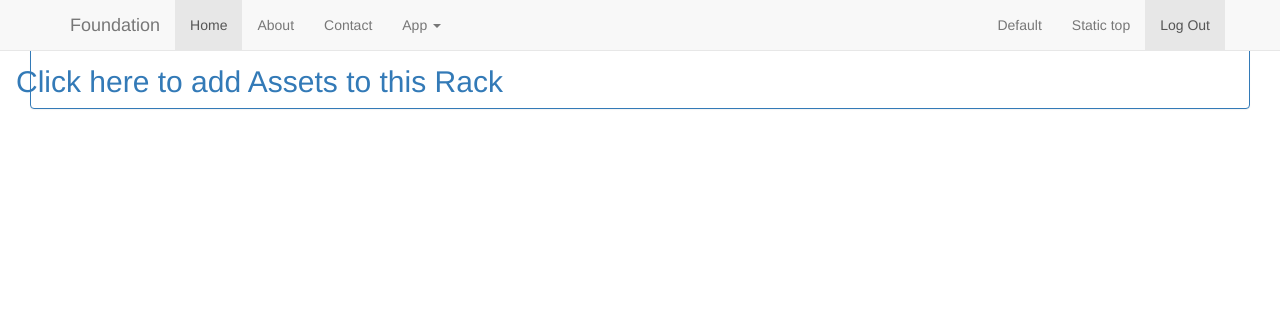
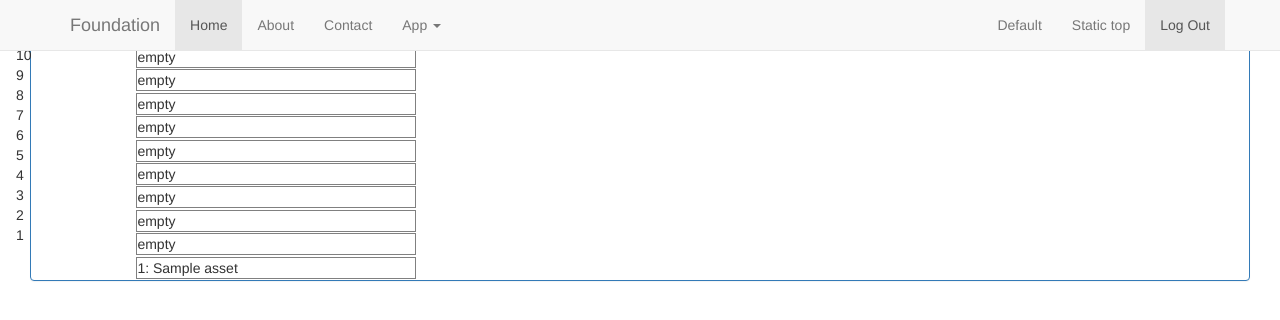
Before and after one commit to Jaredn/datacenter, a Django app: page /racklayout/rack/1 in a window 1280 px wide. Shown: the top 320 px of the page. Run offline with Django 3.2, Linux system fonts and the light colour scheme; tables that the repository leaves empty hold one stand-in row (values such as "Sample post"); some libraries are stand-ins or nearby versions.

Commit message:
updated rack view and template

```diff
--- a/racklayout/templates/racklayout/rack.html
+++ b/racklayout/templates/racklayout/rack.html
@@ -18,18 +18,22 @@
         <div class='row'>
             {% if assets %}
                 <div class="col-md-1">
-                {% for i in height %}
+                {% for i in totalunits %}
                  <div class="row">
-                    <H3>{{ i }}</H3>
+                    {{ i }}
                 </div>
                 {% endfor %}
                 </div>
-                <div class="col-md-6">
-                {% for asset in assets %}
-                <div class="row">
-                    {{ asset.label }}
-                </div>
-                {%  endfor %}
+                <div class="col-md-3">
+                {% for i in totalunits %}
+                    {% for asset in assets %}
+                        {% if asset.units.last.location == i %}
+                            <div class="row" style="adding: 0.1em; margin: 0.1em; border: 1px solid grey">{{ asset.get_asset_type_display }}: {{ asset }}</div>
+                        {% else %}
+                            <div class="row" style="adding: 0.1em; margin: 0.1em; border: 1px solid grey">empty</div>
+                        {% endif %}
+                    {% endfor %}
+                {% endfor %}
                 </div>
             {% else %}
             <H2><a href="#">Click here to add Assets to this Rack</a> </H2>
--- a/racklayout/views.py
+++ b/racklayout/views.py
@@ -54,8 +54,9 @@ class RackView(DetailView):
         # call the base implementaion to get a context
         context = super(RackView, self).get_context_data(**kwargs)
         # add all the assets
-        #context['assets'] = Asset.objects.filter(rackid=self.rack)
-        #context['height'] = [i+1 for i in range(self.rack.totalunits)]
+        context['assets'] = Asset.objects.filter(rack=self.rack)
+        context['totalunits'] = range(1, self.rack.totalunits+1)[::-1]
+
         return context
 
 
```
